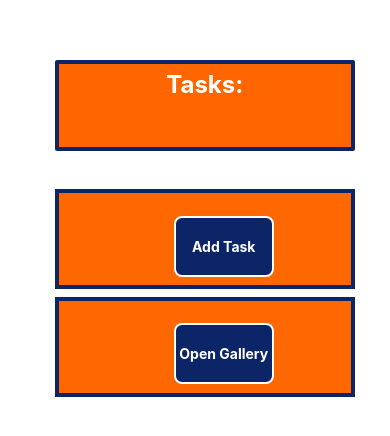
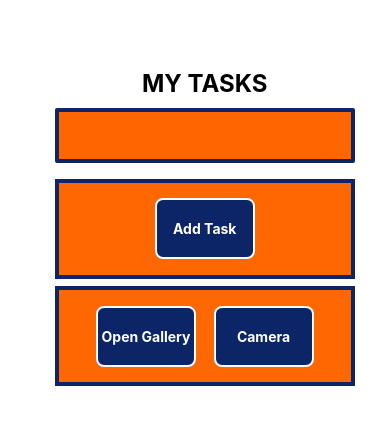
Before and after one commit to salter19/tamk-4A00EZ65-3001-kojo, a React Native app: screen / in a window 390 px wide. Shown: the part 198-634 px from the top of the page. Built offline with nearby package versions, Linux system fonts and the light colour scheme; what expo-file-system would draw is missing.

Commit message:
Add to App: Camera action.

```diff
--- a/App.js
+++ b/App.js
@@ -6,12 +6,12 @@ import Constants from "expo-constants";
 import {v4 as uuidv4} from 'uuid';
 
 // my components
-import ButtonTypes from './data/ButtonTypes';
 import TaskList from './components/Exc2/TextListView';
 import EditTask from "./components/EditTask";
 import TaskStorage from './data/TaskStorage';
 import PicStorage from './data/PicStorage';
 import Gallery from './components/Gallery';
+import Cam from './components/CameraComponent';
 
 // the App to rule them all
 export default function App() {
@@ -29,6 +29,7 @@ export default function App() {
   const [currentTask, setCurrentTask] = useState(undefined);
   const [imgPaths, setImgPaths] = useState([]);
   const [isGalleryActive, setGalleryActive] = useState(false);
+  const [showCamera, setShowCamera] = useState(false);
 
   useEffect(() => {
     (async() => {
@@ -123,6 +124,14 @@ export default function App() {
     setModifyActive(true);
   };
 
+  const openCamera = () => {
+    setShowCamera(true);
+  }
+
+  const handleCloseCamera = () => {
+    setShowCamera(false);
+  }
+
   const addButton =
     <View style={[styles.center, styles.buttonRow]}>
       <View style={styles.button}>
@@ -142,6 +151,7 @@ export default function App() {
 
   const buttonRow =
     <View style={[styles.center, styles.buttonRow]}>
+
       <View style={styles.button}>
         <Pressable
           onPress={() => setGalleryActive(true)}
@@ -152,8 +162,21 @@ export default function App() {
           }, styles.myButton]}
         >
           <Text style={styles.buttonText}>Open Gallery</Text></Pressable>
+      </View>
 
+      <View style={styles.button}>
+        <Pressable
+          onPress={openCamera}
+          style={({pressed}) => [{
+            backgroundColor: pressed
+            ? "rgba(12, 37, 103, 0.81)"
+            : "rgba(12, 37, 103, 1)"
+          }, styles.myButton]}
+        >
+          <Text style={styles.buttonText}>Camera</Text>
+        </Pressable>
       </View>
+
     </View>
   ;
 
@@ -165,6 +188,7 @@ export default function App() {
         <StatusBar style="auto" />
       </View>
 
+      <Text style={[styles.titleText]}>MY TASKS</Text>
       <View style={styles.list}>
         <TaskList tasksArr={tasks} deleteItem={deleteTask} modifyItem={modifyTask}/>
       </View>
@@ -188,6 +212,13 @@ export default function App() {
         : buttonRow
       }
 
+
+      <Cam
+        onCloseCamera={handleCloseCamera}
+        isVisible={showCamera}
+        saveImg={saveNewImg}
+      />
+
     </View>
   );
 
@@ -209,10 +240,10 @@ const styles = StyleSheet.create({
   list: {
     width: "81%",
     maxHeight: "42%",
-    marginBottom:"6%",
   },
   button: {
-    marginTop: "2%",
+    marginHorizontal:"3%",
+    marginBottom:"3%",
   },
   myButton: {
     width: 100,
@@ -220,7 +251,6 @@ const styles = StyleSheet.create({
     justifyContent: 'center',
     alignItems:'center',
     marginBottom:'10%',
-    marginHorizontal: '19%',
     borderRadius: 8,
     borderWidth: 2,
     borderColor:"#fff",
@@ -239,9 +269,16 @@ const styles = StyleSheet.create({
     backgroundColor: "rgba(255, 103, 0, 1)",
     borderColor: "#0c2567",
     borderWidth: 4,
+    flexDirection: "row"
   },
   center: {
     justifyContent:"center",
     alignItems:"center",
   },
+  titleText: {
+    fontWeight: "bold",
+    fontSize: 24,
+    lineHeight: 30,
+    paddingTop: "2%"
+  }
 });
--- a/components/EditTask.js
+++ b/components/EditTask.js
@@ -4,10 +4,9 @@ import DateTimePicker from '@react-native-community/datetimepicker';
 
 import Textfield from '../components/Exc2/InputText';
 import ButtonTypes from "../data/ButtonTypes";
-import Cam from './CameraComponent';
 import {formatDate, formatTime} from './utils';
 
-const EditTask = ({isModify, onClose, onSubmitPress, currentTask, saveNewImg}) => {
+const EditTask = ({isModify, onClose, onSubmitPress, currentTask}) => {
   const [isVisible, setVisible] = useState(false);
   const [key, setKey] = useState('');
   const [title, setTitle] = useState('');
@@ -17,11 +16,11 @@ const EditTask = ({isModify, onClose, onSubmitPress, currentTask, saveNewImg}) =
   const [showPicker, setShowPicker] = useState(false);
   const [formattedDate, setFormattedDate] = useState('');
   const [formattedTime, setFormattedTime] = useState('');
-  const [showCamera, setShowCamera] = useState(false);
+
 
   const titles =
   ['Task title', 'Description', 'Date',
-  'Set Date', 'Set Time', 'Open Camera'];
+  'Set Date', 'Set Time'];
 
   useEffect(() => {
     setVisible(true);
@@ -115,14 +114,6 @@ const EditTask = ({isModify, onClose, onSubmitPress, currentTask, saveNewImg}) =
     formatTimeToStr(currentDate);
   }
 
-  const openCamera = () => {
-    setShowCamera(true);
-  }
-
-  const handleCloseCamera = () => {
-    setShowCamera(false);
-  }
-
   return (
     <Modal
       animationType= "fade"
@@ -178,18 +169,6 @@ const EditTask = ({isModify, onClose, onSubmitPress, currentTask, saveNewImg}) =
             />
           )}
         </View>
-
-        <View style={styles.button}>
-          <Button title={titles[5]} onPress={openCamera}/>
-        </View>
-
-
-        <Cam
-          onCloseCamera={handleCloseCamera}
-          isVisible={showCamera}
-          saveImg={saveNewImg}
-        />
-
 
         <View style={styles.row}>
           <View style={[styles.buttonLeft, styles.button]}>
--- a/components/Exc2/TextListView.js
+++ b/components/Exc2/TextListView.js
@@ -108,7 +108,6 @@ const TextListView = ({tasksArr, deleteItem, modifyItem}) => {
 
     return (
         <SafeAreaView style={styles.container}>
-          <Text style={[styles.text, styles.titleText]}>Tasks:</Text>
           {/* FlatList for scrolling */}
           <FlatList
             style={styles.flatListView}
```
